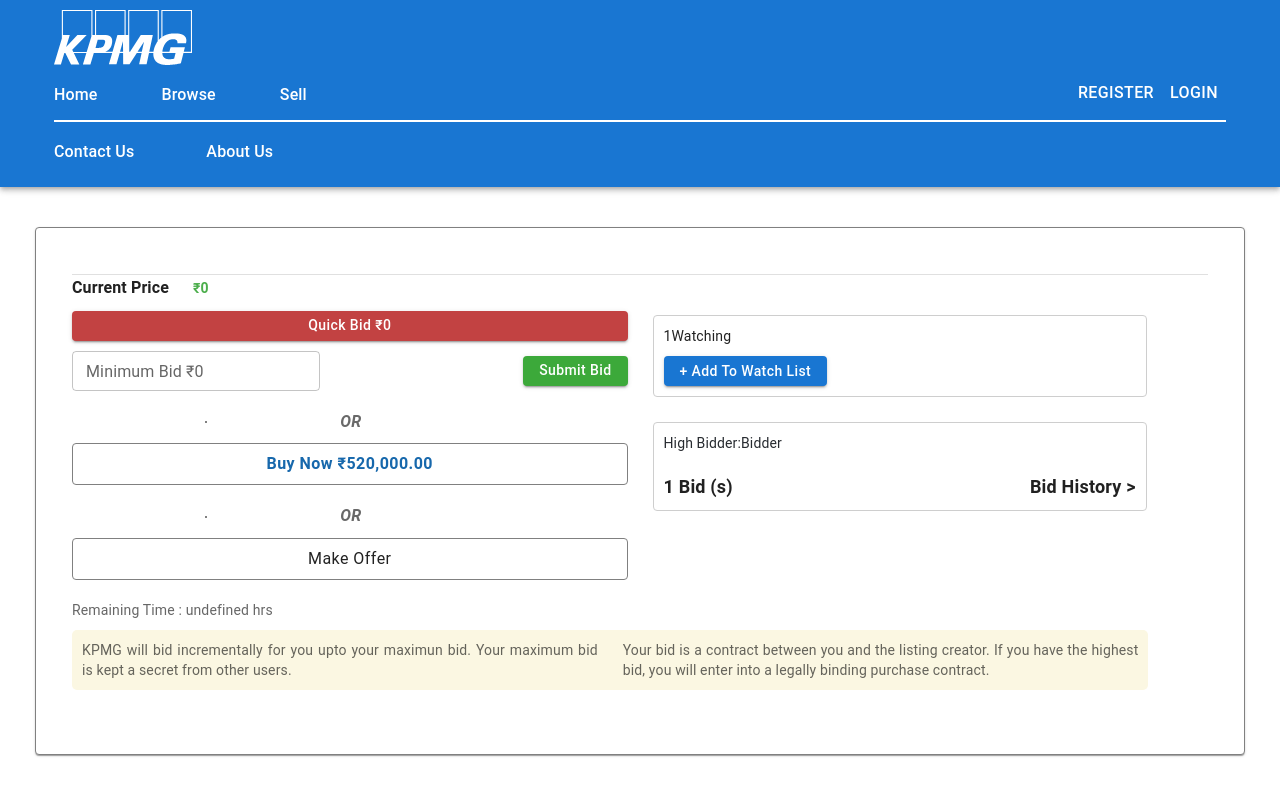
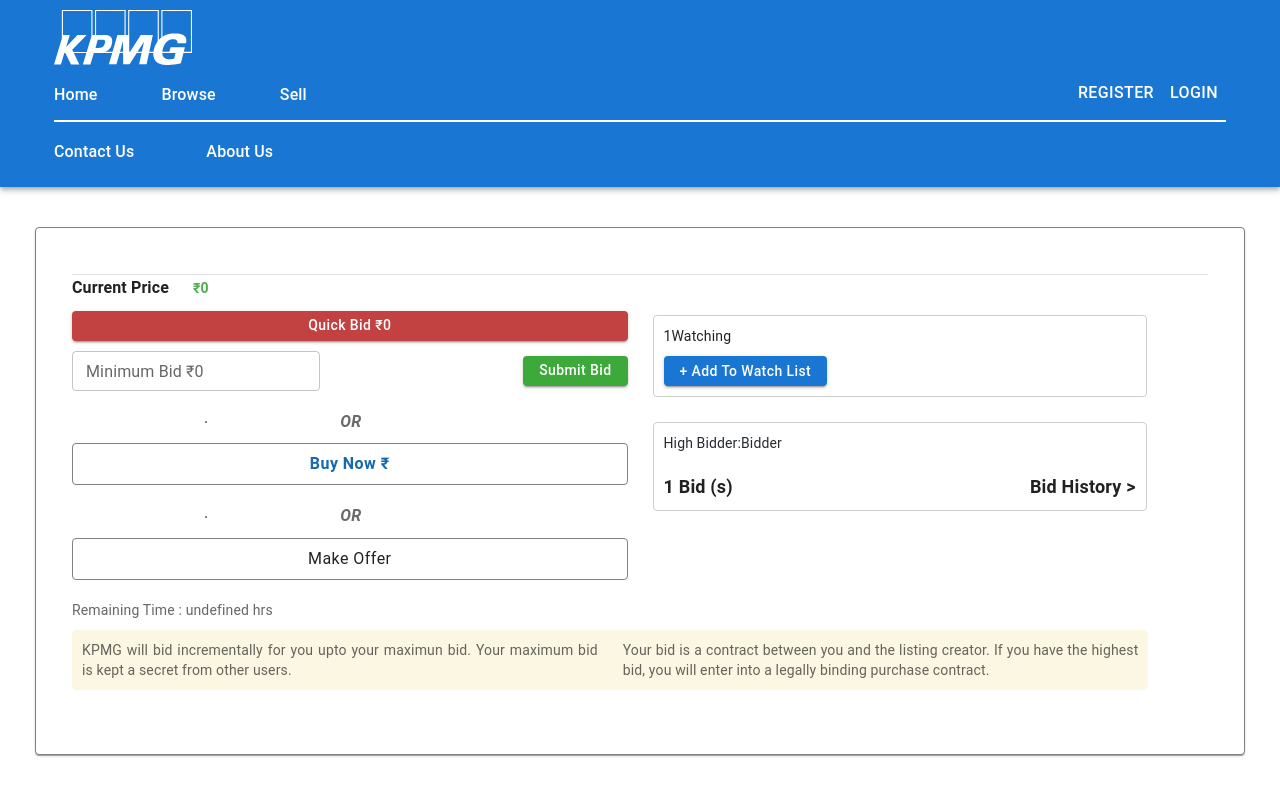
Before and after one commit to RameshkrishnanRK/auction-hub, a React (Create React App) app: page /auction/product-details in a window 1280 px wide. Shown: the top 796 px of the page. Built offline with nearby package versions, Linux system fonts and the light colour scheme.

Commit message:
created skelton profile for bidder/auctioneer , modified login page accordingly,Added Styling to Product Detail page, Checkbox to subcategory and sub region, makeoffer conditioned, dynamic buyNow

```diff
--- /dev/null
+++ b/src/components/login/AuctioneerDashboard.js
@@ -0,0 +1,15 @@
+import React from "react";
+
+const AuctioneerDashboard = () => {
+    return (
+        <div>
+            <h2> Auctioneer Dashboard</h2>
+            <ul>
+                <li>Your Auctions</li>
+                <li>Payments History</li>
+                <li>Saved/Draft Auctions</li>
+            </ul>
+        </div>
+    );
+};
+export default AuctioneerDashboard;
--- /dev/null
+++ b/src/components/login/BidderDashboard.js
@@ -0,0 +1,16 @@
+import React from "react";
+
+
+const BidderDashboard =() => {
+    return (
+        <div>
+            <h2> Bidder Dashboard</h2>
+            <ul>
+                <li>Bid History</li>
+                <li>Payments history</li>
+                <li>Saved Bids</li>
+            </ul>
+        </div>
+    );
+};
+export default BidderDashboard;
--- a/src/components/sell/Sell.js
+++ b/src/components/sell/Sell.js
@@ -349,7 +349,7 @@ const Sell = () => {
                                         <Button onClick={() => { setStep(1) }} startIcon={<ChevronLeft />}>
                                             Back
                                         </Button>
-                                        <Box  sx={{ display: 'flex', justifyContent: 'center' , display: 'flex', flexGrow: 1}}>
+                                        <Box  sx={{ display: 'flex', justifyContent: 'center' , flexGrow: 1}}>
                                         {/* <Button variant='outlined' sx={{ mx: 5 }}>Save Draft</Button> */}
                                         <CustomButton variant="contained" color="primary" onClick={handleCreateListig} className='jus'>
 
--- a/src/features/Dashboard/ProductDetails.jsx
+++ b/src/features/Dashboard/ProductDetails.jsx
@@ -32,17 +32,6 @@ const ProductDetails = () => {
   const { data: products } = useSelector((state) => state.product);
 
   window.history.replaceState(null, "/auction/dashboard");
-
-  // let product;
-  // useEffect(() => {
-  // if(products && products.length > 0) {
-  // product = products.find((product) => product?.id === parseInt(productId));
-  // }
-  //     console.log('product: ', product);
-  //     console.log('products: ', products);
-  //     console.log('productId: ', productId);
-  // }, [products, productId]);
-
   const product =
       products.length > 0 &&
       products.find((product) => product?.id === parseInt(productId));
@@ -52,7 +41,6 @@ const ProductDetails = () => {
     formattedBid = Number(product?.currentBid).toLocaleString("en-IN");
     console.log('formattedBid: ', formattedBid);
   }
-
   const [cleanedFormattedBid, setCleanedFormattedBid] = useState(product?.currentBid || 0);
   const [addedToWatchList] = useState(false);
 
@@ -147,6 +135,17 @@ const ProductDetails = () => {
 
       if (offerAmountValue <= formattedBidValue) {
         toast.error("Bid Amount Cannot be lesser than Current Bid", {
+          position: "top-center",
+          autoClose: 3000,
+          style: {
+            width: "430px",
+            backgroundColor: "#DC2020",
+            color: "#ffffff",
+          },
+          transition: Slide,
+        });
+      } else if (offerAmountValue >= product.buyNow) {
+        toast.error("Offer Amount Cannot exceed the Buy Now Price", {
           position: "top-center",
           autoClose: 3000,
           style: {
@@ -368,7 +367,7 @@ const ProductDetails = () => {
                     <hr style={{ border: "0", borderTop: "1px solid #000" }} />
                   </Typography>
                   <Button className={Styles.buyNowBtn} onClick={handleBuyNow}>
-                    Buy Now ₹520,000.00
+                   Buy Now ₹{product?.buyNow}
                   </Button>
                   <Typography variant="body2" className={Styles.orText}>
                     <hr style={{ border: "1px solid grey", width: "200" }} />
--- a/src/jsonData.js
+++ b/src/jsonData.js
@@ -2,8 +2,9 @@ export const productsData = [
   {
     id: 0,
     image: process.env.PUBLIC_URL + "/images/FarmHouse.jpg",
-    title: "2024 Farm House",
+    title: "Farm House",
     currentBid: 100000000,
+    buyNow:120000000,
     timeRemaining: "Expired",
     isExpired: true,
     status: "completed",
@@ -11,44 +12,47 @@ export const productsData = [
     category: "Real Estate",
     subcategory: "Villas",
     region: "St Peter",
-    subregion: "Subregion 1",
+    subregion: "Bombay Region",
     subCatType: "Villas",
   },
   {
     id: 1,
     image: process.env.PUBLIC_URL + "/images/villa.jfif",
-    title: "2018 Private Villa at Drass",
-    currentBid: 120000000,
+    title: "Private Villa at Drass",
+    currentBid: 5000000,
+    buyNow:6000000,
     timeRemaining: "Expired",
-    isExpired: true,
-    status: "completed",
+    isExpired: false,
+    status: "active",
     type: "fixed-price",
     category: "Real Estate",
     subcategory: "Independent Houses",
-    region: "St Michael",
-    subregion: "Subregion 2",
+    region: "India North",
+    subregion: "Delhi NCR Region",
     subCatType: "Real Estates",
   },
   {
     id: 2,
     image: process.env.PUBLIC_URL + "/images/Laptop.png",
-    title: "2021 LG Laptop",
+    title: "LG Laptop",
     currentBid: 5000,
+    buyNow:7500,
     timeRemaining: "4",
     isExpired: false,
     status: "active",
     type: "fixed-price",
     category: "Consumer Electronics",
     subcategory: "Laptops",
-    region: "Region C",
+    region: "India North-East",
     subregion: "Subregion 3",
     subCatType: "Laptops",
   },
   {
     id: 3,
     image: process.env.PUBLIC_URL + "/images/Mobile.png",
-    title: "2015 Samsung Mobile",
+    title: "Samsung Mobile",
     currentBid: 3800,
+    buyNow:5500,
     timeRemaining: "Expired",
     isExpired: true,
     status: "completed",
@@ -56,14 +60,15 @@ export const productsData = [
     category: "Cellphone and PDAs",
     subcategory: "Other",
     region: "St Lucy",
-    subregion: "Subregion 4",
+    subregion: "Delhi NCR Region",
     subCatType: "Retail & Services",
   },
   {
     id: 4,
     image: process.env.PUBLIC_URL + "/images/Home.png",
-    title: "2024 Luxury Home",
+    title: "Luxury Home",
     currentBid: 3000000,
+    buyNow:3800000,
     timeRemaining: "Expired",
     isExpired: true,
     status: "active",
@@ -71,29 +76,31 @@ export const productsData = [
     category: "Real Estate",
     subcategory: "Flats",
     region: "St Phillip",
-    subregion: "Subregion 1",
+    subregion: "Bombay Region",
     subCatType: "Flats",
   },
   {
     id: 5,
     image: process.env.PUBLIC_URL + "/images/Coffee.jpg",
-    title: "2023 Coffee Estate",
-    currentBid: 25000000,
+    title: "Coffee Estate at Coorg",
+    currentBid: 45000000,
+    buyNow:51000000,
     timeRemaining: "Expired",
-    isExpired: true,
-    status: "completed",
+    isExpired: false,
+    status: "active",
     type: "classified",
     category: "Real Estate",
     subcategory: "Agriculture Lands",
-    region: "St John",
-    subregion: "Subregion 5",
+    region: "India North-East",
+    subregion: "Lucknow Region",
     subCatType: "Coffee Estates",
   },
   {
     id: 6,
     image: process.env.PUBLIC_URL + "/images/HomeRealEstate.jpg",
-    title: "2000 House For Sale",
+    title: "House For Sale",
     currentBid: 4000000,
+    buyNow:48000000,
     timeRemaining: "2",
     isExpired: false,
     status: "active",
@@ -101,7 +108,7 @@ export const productsData = [
     category: "Real Estate",
     subcategory: "Independent Houses",
     region: "St George",
-    subregion: "Subregion 6",
+    subregion: "Bengal Region",
     subCatType: "Independent Houses",
   },
   {
@@ -109,6 +116,7 @@ export const productsData = [
     image: process.env.PUBLIC_URL + "/images/Oil painting.jfif",
     title: "19th Century Trucks",
     currentBid: 800000,
+    buyNow:900000,
     timeRemaining: "6",
     isExpired: false,
     status: "active",
@@ -122,37 +130,40 @@ export const productsData = [
   {
     id: 8,
     image: process.env.PUBLIC_URL + "/images/Car.png",
-    title: "2021 Maruti Cars",
+    title: "Maruti Cars",
     currentBid: 175000,
+    buyNow:215000,
     timeRemaining: "3",
     isExpired: false,
     status: "active",
     type: "classified",
     category: "Automobiles",
     subcategory: "Cars",
-    region: "Region A",
-    subregion: "Subregion 2",
+    region: "India South",
+    subregion: "Madras Region",
     subCatType: "Cars",
   },
   {
     id: 9,
     image: process.env.PUBLIC_URL + "/images/Home.png",
-    title: "2021 Maruti Cars",
+    title: "Home",
     currentBid: 175000,
+    buyNow:230000,
     timeRemaining: "1",
     isExpired: true,
     status: "active",
     type: "auction",
     category: "Automobiles",
     subcategory: "Cars",
-    region: "Region B",
-    subregion: "Subregion 4",
+    region: "India North",
+    subregion: "Delhi NCR Region",
   },
   {
     id: 10,
     image: process.env.PUBLIC_URL + "/images/SAME tractor.jfif",
     title: "SAME Tractor 40HP",
     currentBid: 900000,
+    buyNow:1100000,
     timeRemaining: "Expired",
     isExpired: true,
     status: "completed",
@@ -160,7 +171,7 @@ export const productsData = [
     category: "Automobiles",
     subcategory: "Tractor",
     region: "St Peter",
-    subregion: "Subregion 1",
+    subregion: "Bombay Region",
     subCatType: "Tractors",
   },
   {
@@ -168,14 +179,15 @@ export const productsData = [
     image: process.env.PUBLIC_URL + "/images/tractor2.jfif",
     title: "Tractor-35HP",
     currentBid: 500000,
+    buyNow:700000,
     timeRemaining: "4",
     isExpired: false,
     status: "active",
     type: "fixed-price",
     category: "Automobiles",
     subcategory: "Tractor",
-    region: "Region C",
-    subregion: "Subregion 2",
+    region: "India North-East",
+    subregion: "Madras Region",
     subCatType: "Tractors",
   },
   {
@@ -183,14 +195,15 @@ export const productsData = [
     image: process.env.PUBLIC_URL + "/images/Truckimage.jfif",
     title: "Brand New Truck",
     currentBid: 2000000,
+    buyNow:2400000,
     timeRemaining: "4",
     isExpired: false,
     status: "active",
     type: "fixed-price",
     category: "Automobiles",
     subcategory: "Truck",
-    region: "Region C",
-    subregion: "Subregion 1",
+    region: "India North-East",
+    subregion: "Bombay Region",
     subCatType: "Trucks",
   },
   {
@@ -198,6 +211,7 @@ export const productsData = [
     image: process.env.PUBLIC_URL + "/images/truck2.jfif",
     title: "Truck for sale",
     currentBid: 1200000,
+    buyNow:1400000,
     timeRemaining: "Expired",
     isExpired: true,
     status: "completed",
@@ -205,7 +219,7 @@ export const productsData = [
     category: "Automobiles",
     subcategory: "Truck",
     region: "St Peter",
-    subregion: "Subregion 1",
+    subregion: "Bombay Region",
     subCatType: "Trucks",
   },
 ];
@@ -237,23 +251,23 @@ export const categoriesData = [
 
 export const regionsData = [
   {
-    name: "Region A",
+    name: "India South",
     quantity: 2,
-    subregions: [{ name: "Subregion 1" }, { name: "Subregion 2" }],
+    subregions: [{ name: "Bombay Region" }, { name: "Madras Region" }],
   },
   {
-    name: "Region B",
+    name: "India North",
     quantity: 3,
     subregions: [
-      { name: "Subregion 4" },
-      { name: "Subregion 5" },
-      { name: "Subregion 6" },
+      { name: "Delhi NCR Region" },
+      { name: "Lucknow Region" },
+      { name: "Bengal Region" },
     ],
   },
   {
-    name: "Region C",
+    name: "India North-East",
     quantity: 1,
-    subregions: [{ name: "Subregion 7" }],
+    subregions: [{ name: "Assam Region" }],
   },
 ];
 
--- a/src/routing/routes.js
+++ b/src/routing/routes.js
@@ -8,6 +8,8 @@ import LoginPage from "../components/login/LoginPage";
 import ProductDetails from "../features/Dashboard/ProductDetails";
 import Browse from "../features/Dashboard/Browse";
 import Register from "../components/register/Register";
+import BidderDashboard from "../components/login/BidderDashboard";
+import AuctioneerDashboard from "../components/login/AuctioneerDashboard";
 
 const routes = () => {
   return (
@@ -17,6 +19,8 @@ const routes = () => {
         <Route path="/auction/home" element={<Home />} />
         <Route path="/auction/register" element={<Register />} />
         <Route path="/auction/login" element={<LoginPage />} />
+        <Route path="/bidder-dashboard" element={<BidderDashboard />} />
+        <Route path="/auctioneer-dashboard" element={<AuctioneerDashboard />} />
         <Route path="/auction/dashboard" element={<Browse />} />
         <Route path="/auction/about-us" element={<AboutUs />} />
         <Route path="/auction/product-details" element={<ProductDetails />} />
```
Also changed, not shown: src/components/login/LoginPage.jsx (+54 -8 lines), src/features/Dashboard/Sidebar.jsx (+130 -223 lines), 1 other file (tests, documents, lock files or other folders).
